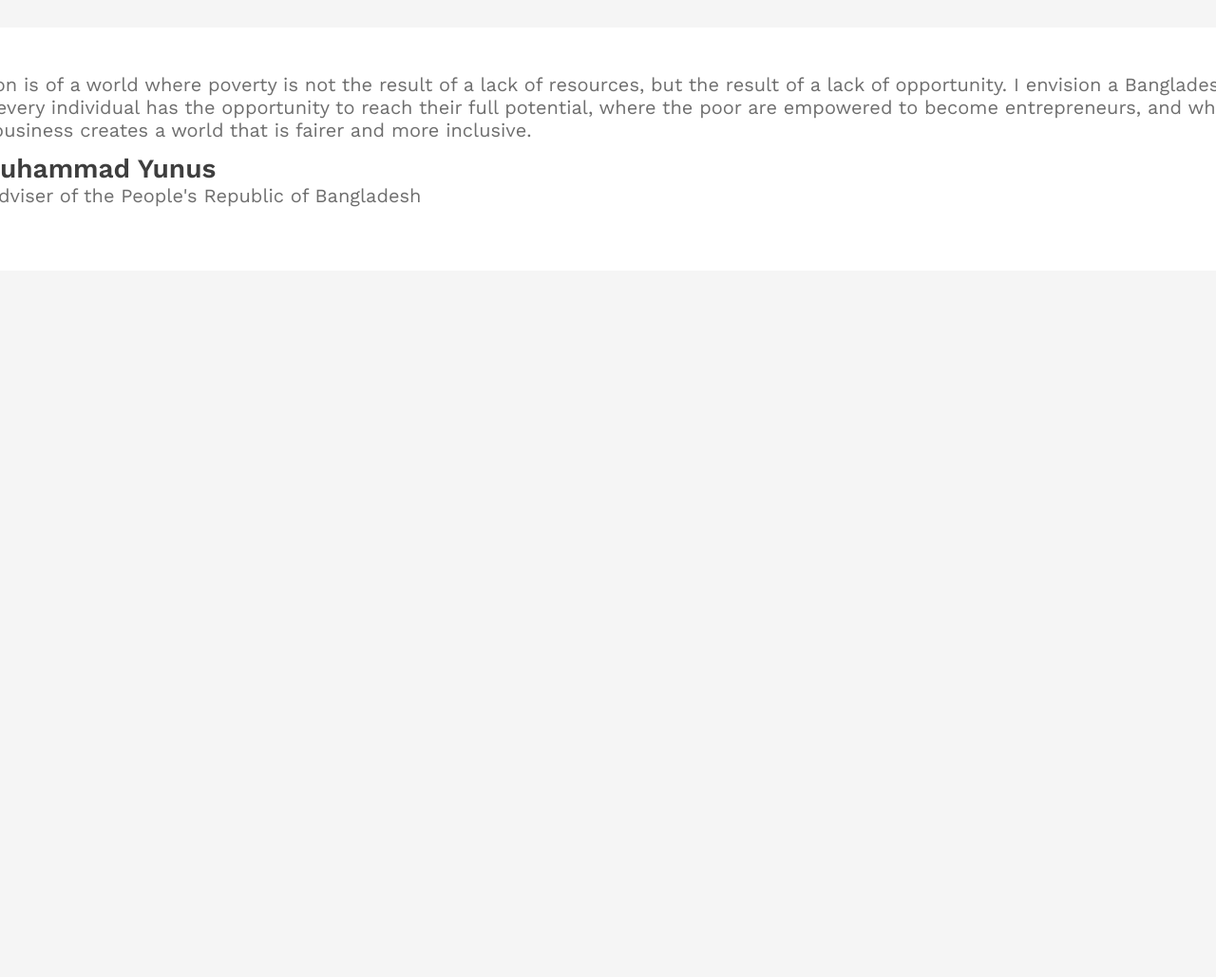
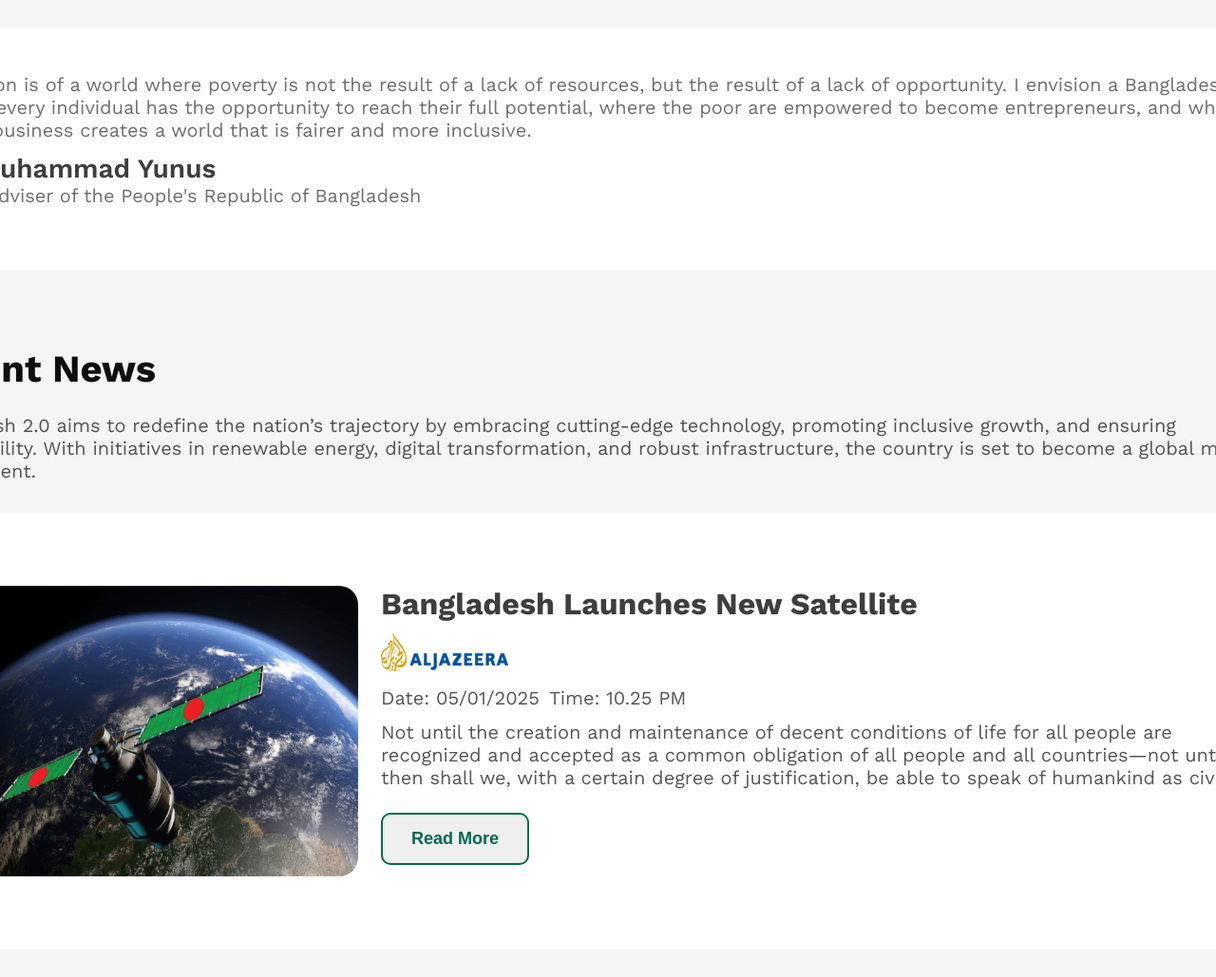
Before and after one commit to helalkhann/Assignment-1, a plain HTML site: page index.html in a window 1280 px wide. Shown: the part 1282-2311 px from the top of the page at 95% size. Before the commit the page ends 1567 px from the top, so only its background shows below. Drawn offline with nearby package versions, Linux system fonts and the light colour scheme; a web font is replaced by a local one.

Commit message:
Recent News section added

```diff
--- a/index.html
+++ b/index.html
@@ -66,6 +66,64 @@
                     <p class="name-tag">Chief Adviser of the People's Republic of Bangladesh</p>
                 </div>
             </section>
+            <!-- This is news section-->
+            <section id="news">
+                <h1>Recent News</h1>
+                <p class="news-head-summery">Bangladesh 2.0 aims to redefine the nation’s trajectory by embracing cutting-edge technology, promoting inclusive growth, and ensuring sustainability. With initiatives in renewable energy, digital transformation, and robust infrastructure, the country is set to become a global model of development.</p>
+                 <!-- News content area-->
+                    <div class="news-content-head">
+                            <div class="news-img">
+                                 <img src="assets/satelite.png" alt="">
+                            </div>
+                            <div class="news-content">
+                                <h1>Bangladesh Launches New Satellite</h1>
+                                <img src="assets/al-jazeera.png" alt="">
+                                    <div class="news-time">
+                                        <p class="parag">Date: 05/01/2025</p>
+                                        <p class="parag">Time: 10.25 PM</p>
+                                    </div>
+                                    <p class="parag">Not until the creation and maintenance of decent conditions of life for all people are recognized and accepted as a common obligation of all people and all countries—not until then shall we,
+                                    with a certain degree of justification, be able to speak of humankind as civilized</p>
+                                    <button class="btn">Read More</button>
+                             </div>
+
+                    </div>
+                    <div class="news-content-head">
+
+                        <div class="news-content">
+                            <h1>Bangladesh Launches New Satellite</h1>
+                            <img src="assets/al-jazeera.png" alt="">
+                                <div class="news-time">
+                                    <p class="parag">Date: 05/01/2025</p>
+                                    <p class="parag">Time: 10.25 PM</p>
+                                </div>
+                                <p class="parag">Not until the creation and maintenance of decent conditions of life for all people are recognized and accepted as a common obligation of all people and all countries—not until then shall we,
+                                with a certain degree of justification, be able to speak of humankind as civilized</p>
+                                <button class="btn">Read More</button>
+                         </div>
+                         <div class="news-img">
+                            <img src="assets/satelite.png" alt="">
+                       </div>
+                    </div>
+                    <div class="news-content-head">
+                        <div class="news-img">
+                             <img src="assets/satelite.png" alt="">
+                        </div>
+                        <div class="news-content">
+                            <h1>Bangladesh Launches New Satellite</h1>
+                            <img src="assets/al-jazeera.png" alt="">
+                                <div class="news-time">
+                                    <p class="parag">Date: 05/01/2025</p>
+                                    <p class="parag">Time: 10.25 PM</p>
+                                </div>
+                                <p class="parag">Not until the creation and maintenance of decent conditions of life for all people are recognized and accepted as a common obligation of all people and all countries—not until then shall we,
+                                with a certain degree of justification, be able to speak of humankind as civilized</p>
+                                <button class="btn">Read More</button>
+                         </div>
+
+                    </div>
+                </div>
+            </section>
         </main>
         <footer></footer>
 
--- a/style/style.css
+++ b/style/style.css
@@ -155,3 +155,61 @@
 .quote p{
     color:rgba(14, 14, 14, 0.6);
 }
+#news{
+    margin-top:80px;
+}
+#news>h1{
+    font-size:40px;
+    font-weight:700;
+    color:rgb(14, 14, 14);
+}
+#news .news-head-summery{
+    font-size:20px;
+    font-weight:400;
+    color:rgba(14, 14, 14, 0.7);
+    margin-top:24px;
+}
+.news-content-head{
+    height: 380px;
+    margin-top:32px;
+    padding:40px;
+    background-color: white;
+    border-radius: 20px;
+    display:flex;
+    justify-content: center;
+    align-items: center;
+}
+.news-img{
+    width:408px;
+    height: 306px;
+    margin:24px;
+
+}
+.news-img img{
+    border-radius: 20px;
+}
+.news-content{
+    height: 306px;
+}
+.news-content>h1{
+    font-size:32px;
+    font-weight:700;
+    color:rgba(14, 14, 14, 0.8)
+}
+.news-content>img{
+    margin-top:12px;
+}
+.news-content .news-time{
+    margin-top:12px;
+    display:flex;
+    gap:10px;
+    margin-bottom:12px;
+}
+.parag{
+    font-size:20px;
+    color:rgba(14, 14, 14, 0.7);
+
+}
+.news-content .btn{
+    margin-top:25px;
+}
```
